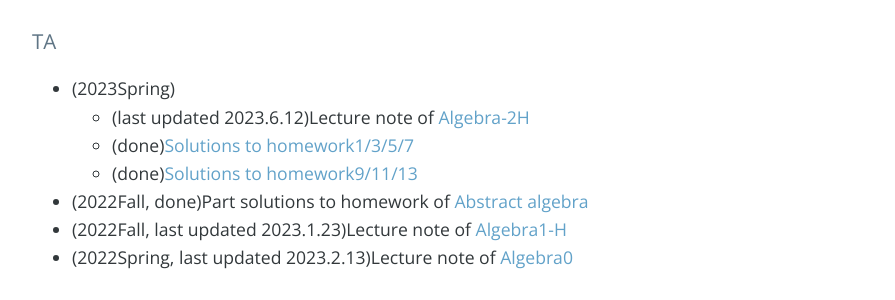
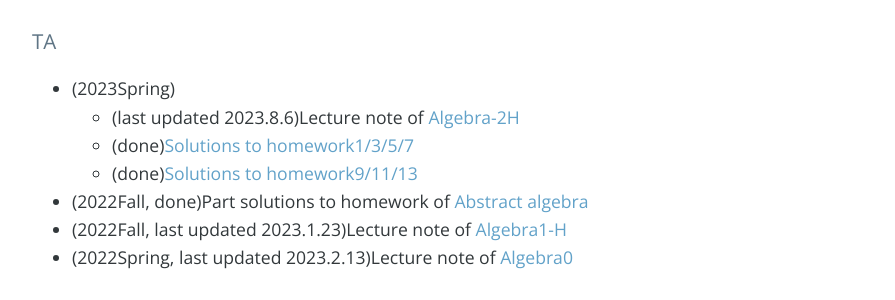
Before and after one commit to bowenl-math/bowenl-math.github.io, a Jekyll site: the page built from index.md, in a window 1280 px wide and 900 px high, scrolled down 1563 px. Shown: the part 437-737 px from the top of the window, without its empty margins (192-1087 px from the left). Built offline with Jekyll 4.4.1, drawn with Linux system fonts in a browser that asks for light colours; nearby versions of some CDN libraries; our own code applies the rules of GitHub Pages for plain Markdown files; the list of posts is cut into pages by our own code; comment, search, counter and statistics services are not loaded.

Commit message:
Update index.md

```diff
--- a/index.md
+++ b/index.md
@@ -39,7 +39,7 @@ Here are some notes I typed during my study in enhanced program of BICMR in Peki
 
 ### TA
 * (2023Spring)
-   - (last updated 2023.6.12)Lecture note of [Algebra-2H](notes/2023Spring/Algebra2-H.pdf)
+   - (last updated 2023.8.6)Lecture note of [Algebra-2H](notes/2023Spring/Algebra2-H.pdf)
    - (done)[Solutions to homework1/3/5/7](notes/2023Spring/Solutions(1_3_5_7).pdf)
    - (done)[Solutions to homework9/11/13](notes/2023Spring/Solutions(9_11_13).pdf)
 * (2022Fall, done)Part solutions to homework of [Abstract algebra](notes/2022Fall/Sol_to_abstract_algebra.pdf)
```
